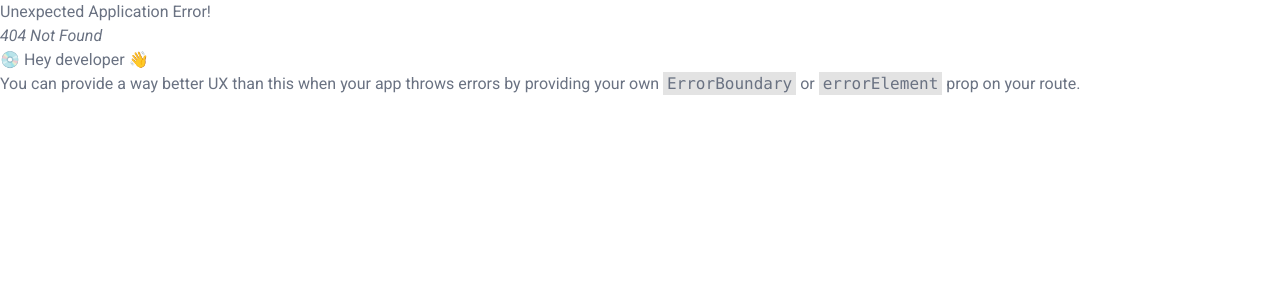
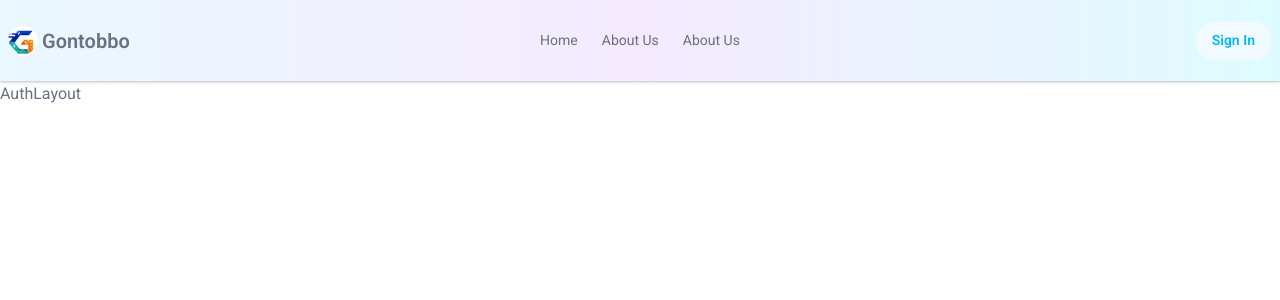
Before and after one commit to shahjalal-labs/Gontobbo, a React (Vite) app in the folder gontobbo-client/: page /auth in a window 1280 px wide. Before the commit this address had no page. Shown: the top 300 px of the page. Built offline with nearby package versions, Linux system fonts and the light colour scheme.

Commit message:
feat: Added layout/AuthLayout.jsx, router/authRouter.jsx | style: Updated layout/RootLayout.jsx, Navbar/Navbar.jsx, router/router.jsx

```diff
--- /dev/null
+++ b/gontobbo-client/src/layout/AuthLayout.jsx
@@ -0,0 +1,12 @@
+import Navbar from "../pages/shared/Navbar/Navbar";
+
+const AuthLayout = () => {
+  return (
+    <div>
+      <Navbar />
+      <h1>AuthLayout</h1>
+    </div>
+  );
+};
+
+export default AuthLayout;
--- a/gontobbo-client/src/layout/RootLayout.jsx
+++ b/gontobbo-client/src/layout/RootLayout.jsx
@@ -1,11 +1,13 @@
 import { Outlet } from "react-router";
 import Navbar from "../pages/shared/Navbar/Navbar";
 import Footer from "../pages/shared/Footer/Footer";
+import TopNav from "../pages/shared/Navbar/TopNav";
 
 const RootLayout = () => {
   return (
     <>
       <div className="max-w-7xl mx-auto">
+        <TopNav />
         <Navbar />
         <div className="min-h-[70vh]">
           <Outlet />
--- a/gontobbo-client/src/pages/shared/Navbar/Navbar.jsx
+++ b/gontobbo-client/src/pages/shared/Navbar/Navbar.jsx
@@ -1,19 +1,22 @@
 import { Link } from "react-router";
 import { navItems } from "./navbar.constant";
 import NavbarStart from "./NavbarStart";
-import TopNav from "./TopNav";
 
 const Navbar = () => {
   return (
     <>
-      <TopNav />
       <div className="navbar backdrop-blur-md bg-gradient-to-r from-sky-200/30 via-purple-100/90 to-cyan-100/70 shadow-sm sticky top-0 z-30 py-4 border-b border-gray-300">
         <NavbarStart />
         <div className="navbar-center hidden lg:flex">
           <ul className="menu menu-horizontal px-1">{navItems}</ul>
         </div>
         <div className="navbar-end">
-          <Link className="btn btn-info btn-soft rounded-full">Sign In</Link>
+          <Link
+            className="btn btn-info btn-soft rounded-full"
+            to="/auth/signin"
+          >
+            Sign In
+          </Link>
         </div>
       </div>
     </>
--- a/gontobbo-client/src/router/router.jsx
+++ b/gontobbo-client/src/router/router.jsx
@@ -3,6 +3,7 @@ import RootLayout from "../layout/RootLayout";
 import Home from "../pages/Home/Home/Home";
 import "aos/dist/aos.css";
 import Aos from "aos";
+import AuthLayout from "../layout/AuthLayout";
 
 Aos.init();
 
@@ -21,6 +22,10 @@ const router = createBrowserRouter([
       },
     ],
   },
+  {
+    path: "/auth",
+    Component: AuthLayout,
+  },
 ]);
 
 export default router;
```
Also changed, not shown: gontobbo-client/src/router/authRouter.jsx (added).
